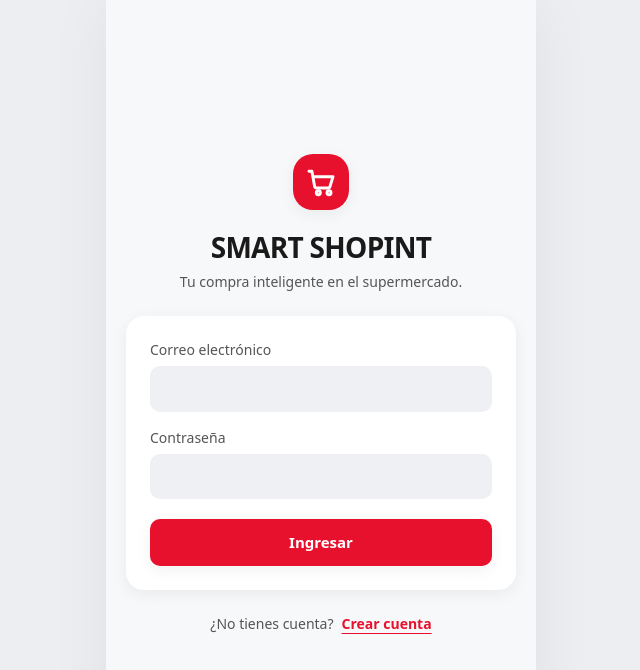
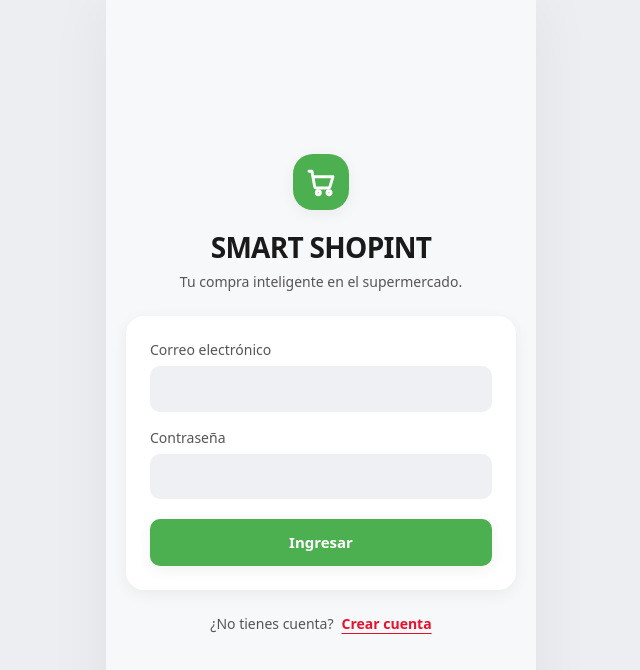
Before and after one commit to Andreschoqque2019/smart-shopint, a React (Vite) app: page /#/auth in a window 1280 px wide. Shown: the top 670 px of the page, without its empty margins (319-959 px from the left). Built offline with nearby package versions, Linux system fonts and the light colour scheme.

Commit message:
feat(ui): apply light-green theme to buttons and logo

```diff
--- a/src/components/ui/Button.tsx
+++ b/src/components/ui/Button.tsx
@@ -6,7 +6,7 @@ type ButtonVariant = 'primary' | 'secondary' | 'ghost' | 'danger'
 type ButtonSize = 'md' | 'sm'
 
 interface ButtonProps extends ButtonHTMLAttributes<HTMLButtonElement> {
-  /** Visual style. `primary` is the red action button and the default. */
+  /** Visual style. `primary` is the light-green action button and the default. */
   variant?: ButtonVariant
   size?: ButtonSize
   /** CTAs fill the card they live in; inline actions opt out. */
@@ -20,7 +20,7 @@ const base =
 
 const variants: Record<ButtonVariant, string> = {
   primary:
-    'bg-primary text-white shadow-card hover:-translate-y-0.5 hover:bg-primary-strong hover:shadow-card-hover active:translate-y-0',
+    'bg-brand text-white shadow-card hover:-translate-y-0.5 hover:bg-brand-strong hover:shadow-card-hover active:translate-y-0 focus-visible:ring-brand/40!',
   secondary: 'bg-soft text-ink hover:-translate-y-0.5 hover:bg-line active:translate-y-0',
   ghost:
     'bg-transparent px-0 text-muted underline underline-offset-4 hover:text-ink hover:no-underline',
@@ -36,8 +36,8 @@ const sizes: Record<ButtonSize, string> = {
 /**
  * Action button.
  *
- * The app has a single action colour (red, `bg-primary`); every variant is
- * expressed with theme tokens so the palette lives in one place.
+ * The default `primary` variant uses the light-green brand colour; red stays
+ * the accent and danger colour. Every variant uses theme tokens.
  */
 export function Button({
   variant = 'primary',
--- a/src/components/ui/Logo.tsx
+++ b/src/components/ui/Logo.tsx
@@ -6,7 +6,7 @@ interface LogoProps {
 }
 
 /**
- * Brand mark: a white shopping cart on the action red, inside a rounded square.
+ * Brand mark: a white shopping cart on light green, inside a rounded square.
  *
  * Drawn inline so the mark never depends on an external asset.
  */
@@ -14,7 +14,7 @@ export function Logo({ className }: LogoProps) {
   return (
     <span
       className={cn(
-        'flex h-14 w-14 items-center justify-center rounded-[20px] bg-primary text-white shadow-card',
+        'flex h-14 w-14 items-center justify-center rounded-[20px] bg-brand text-white shadow-card',
         className,
       )}
     >
--- a/src/styles/index.css
+++ b/src/styles/index.css
@@ -19,9 +19,13 @@
   --font-sans:
     'Poppins', ui-sans-serif, system-ui, -apple-system, 'Segoe UI', sans-serif;
 
-  /* Action red: the one and only action colour (logo, CTAs, icons, numbers). */
+  /* Accent red: headings, prices, pills, focus rings and the danger action. */
   --color-primary: #e8112d;
   --color-primary-strong: #e53935;
+
+  /* Light-green brand: primary actions and the logo. */
+  --color-brand: #4caf50;
+  --color-brand-strong: #388e3c;
 
   /* Text */
   --color-ink: #1a1a1a;
```
